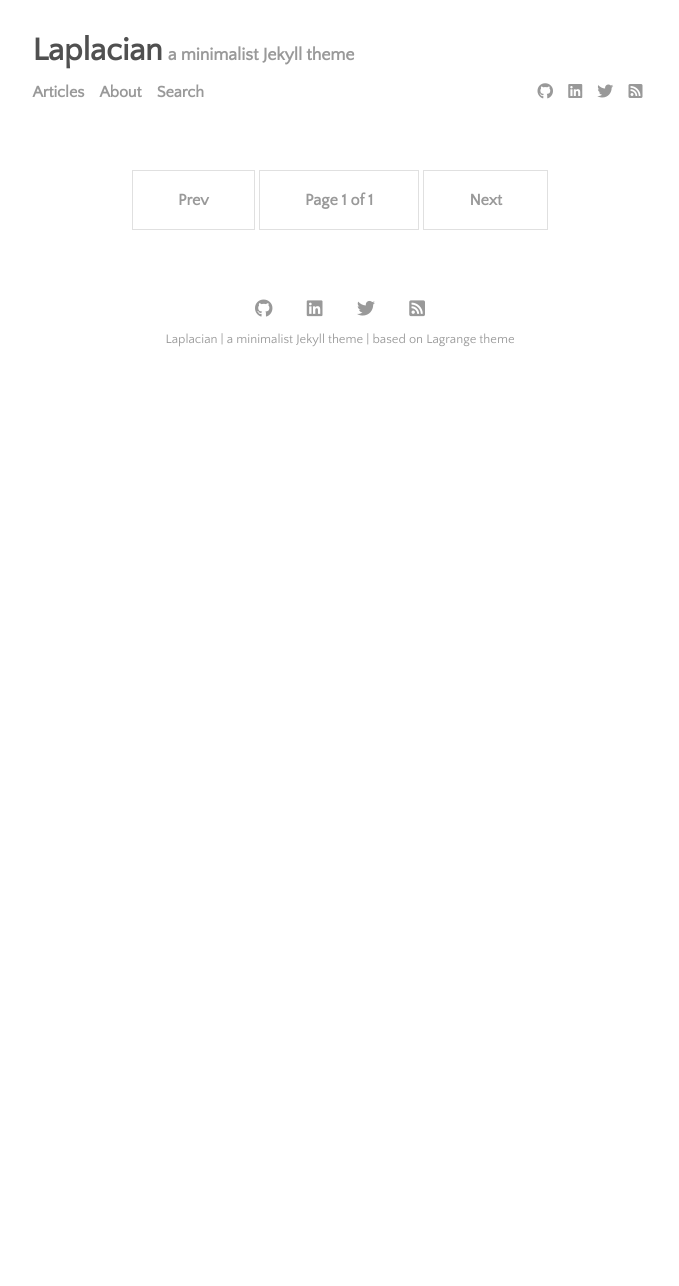
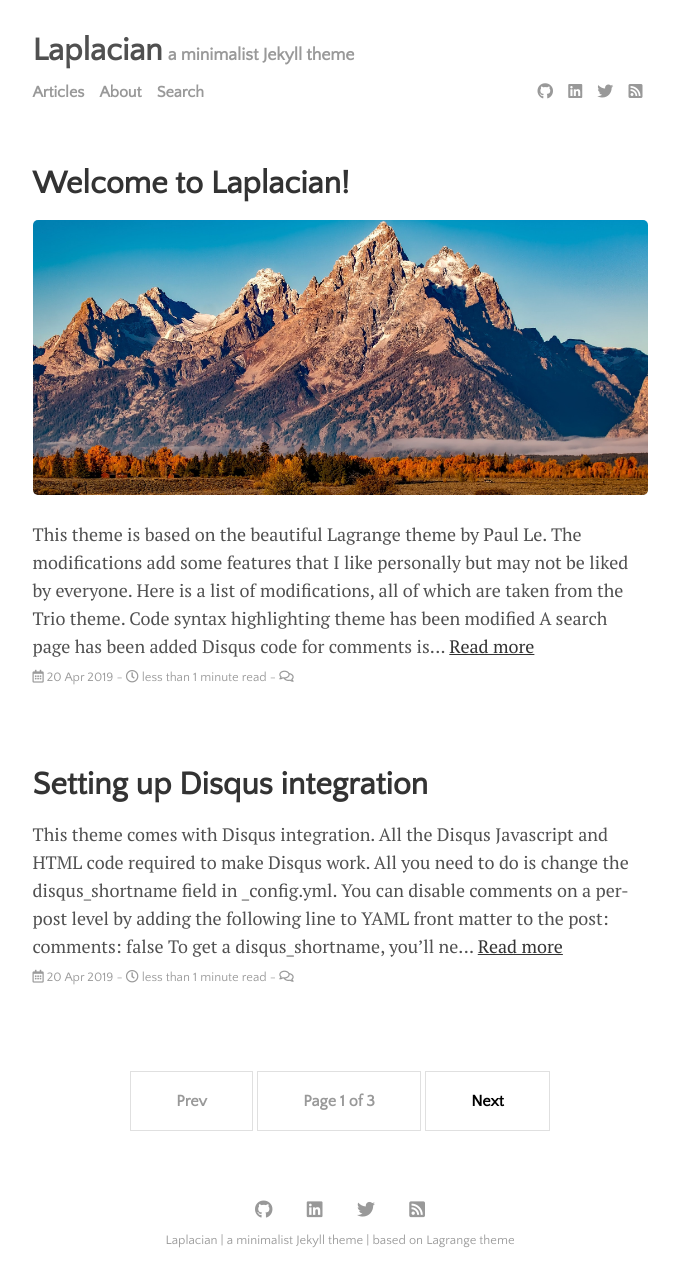
Before and after one commit to ankur-gupta/ankur-gupta.github.io, a Jekyll site: the page built from index.html, in a window 1280 px wide. Shown: the whole page, without its empty margins (300-979 px from the left). Built offline with Jekyll 4.4.1, drawn with Linux system fonts in a browser that asks for light colours; nearby versions of some CDN libraries; the list of posts is cut into pages by our own code; comment, search, counter and statistics services are not loaded; before the commit the page ends 900 px from its top, so only the background shows below that.

Commit message:
Adding posts

````diff
--- /dev/null
+++ b/_posts/2019-04-20-setting-up-disqus-integration.md
@@ -0,0 +1,22 @@
+---
+layout: post
+title: "Setting up Disqus integration"
+date: 2019-04-20
+comments: true
+---
+
+This theme comes with [Disqus](http://disqus.com) integration.
+All the Disqus Javascript and HTML code required to make Disqus work.
+All you need to do is change the `disqus_shortname` field in `_config.yml`.
+You can disable comments on a per-post level by adding the following line to YAML front matter
+to the post:
+
+```yaml
+comments: false
+```
+
+To get a `disqus_shortname`, you'll need to [sign up](https://disqus.com/profile/signup/)
+for a Disqus account. There is a delay (about 5-10 minutes) between setting up Disqus correctly
+and seeing the comments and comment counts show up.
+[This](http://www.perfectlyrandom.org/2014/06/29/adding-disqus-to-your-jekyll-powered-github-pages/)
+outdated post describes this in more detail Disqus comments.
--- a/search.json
+++ b/_posts/2019-04-20-welcome-to-laplacian.md
@@ -1,30 +1,35 @@
 ---
-layout: null
+layout: post
+title: "Welcome to Laplacian!"
+author: "Ankur Gupta"
+categories: journal
+comments: true
+tags: [documentation,sample]
+image: beautiful-city-daylight-210243.jpg
 ---
-[
-  {% for post in site.posts %}
-    {
-      "title"    : "{{ post.title | escape }}",
-      "category" : "{{ post.category }}",
-      "tags"     : "{{ post.tags | join: ', ' }}",
-      "url"      : "{{ site.url }}{{ post.url }}",
-      "date"     : "{{ post.date | date_to_string }}",
-      "content"  : {{ post.content | strip_html | jsonify }},
-      "snippet"  : "{% if post.summary %}{{ post.summary | strip_html | strip_newlines }}{% else %}{{ post.excerpt | strip_html | truncatewords: 20 | strip_newlines }}{% endif %}"
-    } {% unless forloop.last %},{% endunless %}
-  {% endfor %}
-  ,
-  {% for page in site.pages %}
-   {
-     {% if page.title != nil %}
-        "title"    : "{{ page.title | escape }}",
-        "category" : "{{ page.category }}",
-        "tags"     : "{{ page.tags | join: ', ' }}",
-        "url"      : "{{ site.url }}{{ page.url }}",
-        "date"     : "{% if page.date %}{{ page.date | date_to_string }}{% else %}{{ ' ' }}{% endif %}",
-        "content"  : {{ post.content | strip_html | jsonify }},
-        "snippet"  : " "
-     {% endif %}
-   } {% unless forloop.last %},{% endunless %}
-  {% endfor %}
-]
+
+This theme is based on the beautiful [Lagrange](https://github.com/LeNPaul/Lagrange) theme
+by Paul Le. The modifications add some features that I like personally but may not be liked by
+everyone. Here is a list of modifications, all of which are taken from the
+[Trio](https://github.com/ankur-gupta/trio) theme.
+
+1. Code syntax highlighting theme has been modified
+2. A search page has been added
+3. Disqus code for comments is updated
+4. Comment counts have been added to the index and posts
+5. Sharing buttons have been modified
+6. Tables have been made easier to read
+7. Google Analytics support and search engine optimization has been removed
+8. Other minor modifications including code reorganization
+
+
+## Images
+Royalty-free Images are taken from [Pexels](https://www.pexels.com). Thanks to Pexels!
+
+* [Green Fields Near Brown Mountain](https://www.pexels.com/photo/green-fields-near-brown-mountain-210243/)
+* [Brown and White Wooden Shed](https://www.pexels.com/photo/brown-and-white-wooden-shed-2104153/)
+* [Warm Coffee Drink](https://www.pexels.com/photo/warm-coffee-drink-1684151/)
+
+
+## License
+Open sourced under MIT License.
````
Also changed, not shown: _posts/2015-09-06-code-blocks-math-tables-and-github-gists.md (added, +109 -0 lines), _posts/2015-09-06-what-is-jekyll.md (added, +23 -0 lines), _posts/2019-04-20-getting-started.md (added, +29 -0 lines), assets/img/airport-coffee-cup-1684151-clipped.jpg (added), assets/img/beautiful-city-daylight-210243.jpg (added), 1 other file.
